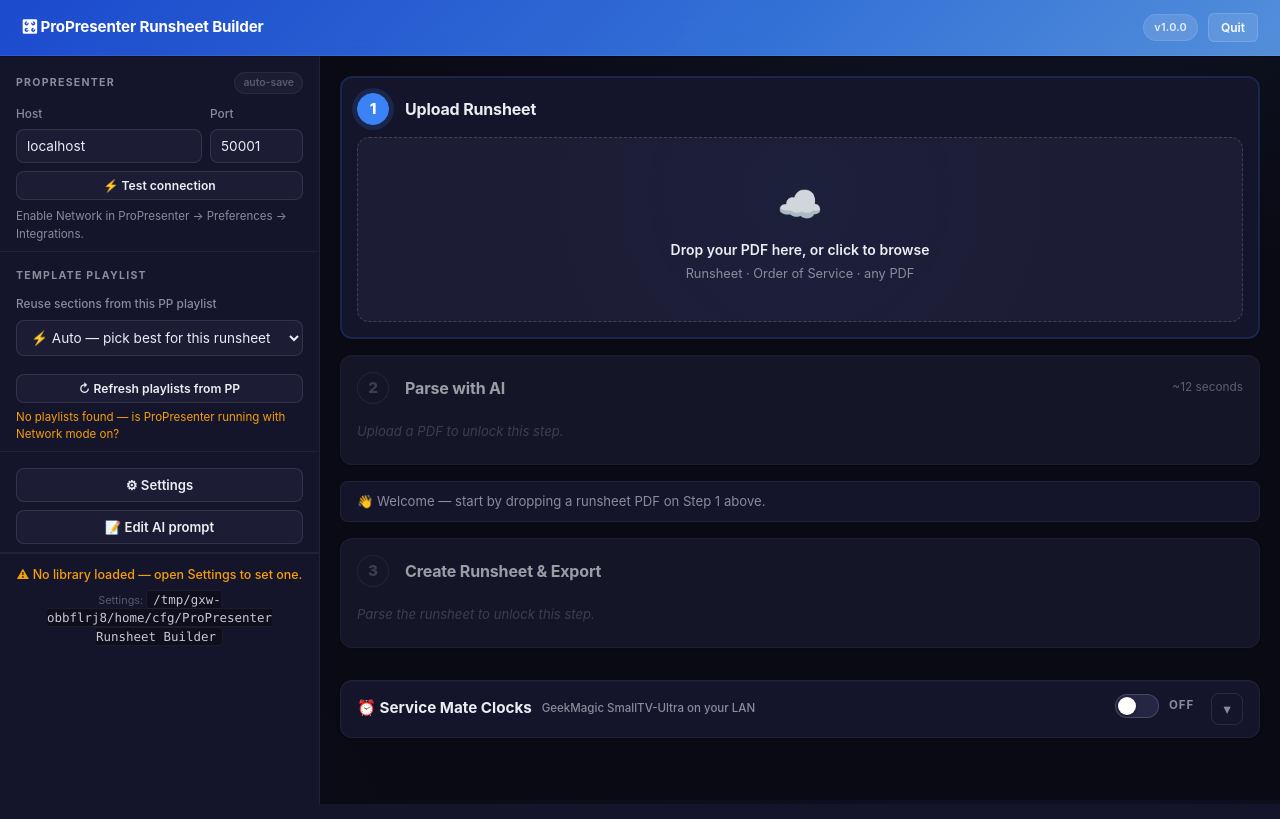
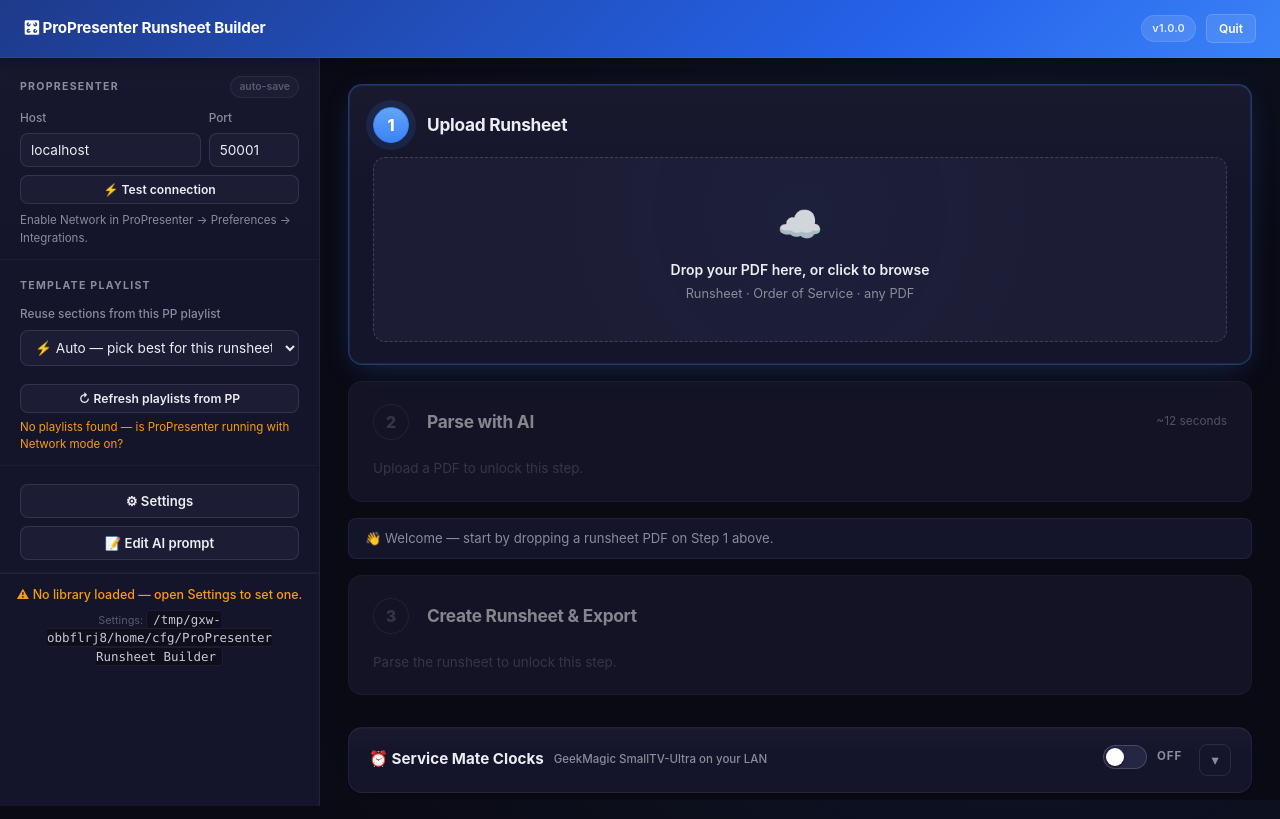
Before and after one commit to jimhoggey/Runsheetpilot, a Flask app: page / in a window 1280 px wide. Run offline with Flask 3, Linux system fonts and the light colour scheme; data that the repository does not hold is empty.

Commit message:
UI polish: "items" not "songs", auto-default, softer modern surfaces
Three small fixes after live-testing the redesign:

1. **"songs" → "items"** in the library status copy. PP's library can
   hold media, presentations, video clips, scripture decks — calling a
   user's 3 scripture decks "3 songs loaded" is misleading. Updated the
   sidebar footer ("♪ N items loaded from PP"), the in-modal status,
   and the Re-scan toast.

2. **Library source default → "auto"** instead of "disk" so the
   Settings → Library radio defaults to "Auto (recommended)" for
   first-time users. The HTML already had `checked` on Auto; the bug
   was that settings.py's default of "disk" overrode it on first save.

3. **Modernised surfaces** — softer cards, more breathing room, refined
   step badges:
   • Cards get a subtle top-to-fade gradient + 14 px radius, 20-22 px
     padding (was hard borders + 16 px).
   • Active step badge gains a 2.4 s breathing-glow pulse animation
     (subtle — 5 px → 9 px halo).
   • Active step card itself glows with a soft blue drop-shadow.
   • Complete badge gradient-fills green (instead of flat) with a
     larger ✓ glyph.
   • Cards lift 1 px on hover with a richer shadow.
   • Header gradient is cleaner (#1e3a8a → #2563eb → #3b82f6) without
     the busy backdrop-filter blur.
   • Sidebar dividers softened to rgba(255,255,255,0.04) (was hard
     1 px var(--border)); subtle gradient at the top of the column.
   • Radio rows in Settings are now pill-shaped, hover-aware, with
     the selected row lit up in --acc-soft (uses :has() — modern
     evergreen browsers only).
   • Service Mate header gets a 3 px left accent stripe when enabled,
     transparent stripe when disabled — gives the off/on state a
     visual difference even before the body opens.
   • Main panel max-width 1100 px so the line length stays comfortable
     on big monitors.

Numbered step badges + the locked → active → complete → busy
animations are unchanged — the user specifically asked to keep those.

Tests still 121/121.

```diff
--- a/propresenterrunsheet/settings.py
+++ b/propresenterrunsheet/settings.py
@@ -27,7 +27,11 @@ def _default_settings() -> dict:
         "library_dir":   lib_dirs[0] if lib_dirs else "",
         "export_dir":    str(Path.home() / "Desktop"),
         "threshold":     0.55,
-        "lib_source":    "disk",
+        # Library auto-load mode. "auto" tries PP REST first then falls back
+        # to disk — works for the most operators out of the box. Was "disk"
+        # before the UI redesign; switched to "auto" so the Settings modal
+        # radio defaults to the recommended option for first-time users.
+        "lib_source":    "auto",
         "create_timers": True,
         # User-customised AI prompt. Empty string = use built-in DEFAULT_PROMPT.
         "ai_prompt":     "",
--- a/static/app.css
+++ b/static/app.css
@@ -80,18 +80,16 @@ body {
 /* ─── header ───────────────────────────────────────────────────────────── */
 header {
   background:
-    linear-gradient(135deg, rgba(29,78,216,0.95), rgba(59,130,246,0.85) 60%, rgba(96,165,250,0.85));
-  padding: 13px 22px;
+    linear-gradient(135deg, #1e3a8a 0%, #2563eb 70%, #3b82f6 100%);
+  padding: 14px 24px;
   display: flex;
   align-items: center;
   justify-content: space-between;
   position: sticky;
   top: 0;
   z-index: 20;
-  backdrop-filter: saturate(140%) blur(10px);
-  -webkit-backdrop-filter: saturate(140%) blur(10px);
-  border-bottom: 1px solid rgba(255,255,255,0.08);
-  box-shadow: 0 1px 0 rgba(0,0,0,0.2);
+  border-bottom: 1px solid rgba(255,255,255,0.06);
+  box-shadow: 0 2px 12px rgba(0,0,0,0.30);
 }
 header h1 {
   font-size: 0.95rem;
@@ -147,16 +145,25 @@ aside {
 main {
   display: flex;
   flex-direction: column;
-  padding: var(--s-5);
-  gap: var(--s-4);
+  padding: 26px 28px;
+  gap: 16px;
   min-width: 0;
+  max-width: 1100px;        /* keep the line length comfortable on big screens */
+  margin: 0 auto;
+  width: 100%;
 }
 
 /* ─── sidebar sections ─────────────────────────────────────────────────── */
+aside {
+  background:
+    linear-gradient(180deg, rgba(255,255,255,0.012), transparent 200px),
+    var(--panel);
+}
 .sidebar-section {
-  padding: var(--s-4) var(--s-4) var(--s-2);
-  border-bottom: 1px solid var(--border);
+  padding: 18px 20px 12px;
+  border-bottom: 1px solid rgba(255,255,255,0.04);
 }
+.sidebar-section:last-of-type { border-bottom: none; }
 .sec-title {
   font-size: 0.66rem;
   font-weight: 700;
@@ -314,10 +321,12 @@ input[type="checkbox"] {
 
 /* ─── cards ────────────────────────────────────────────────────────────── */
 .card {
-  background: var(--panel);
+  background:
+    linear-gradient(180deg, rgba(255,255,255,0.02), transparent 40%),
+    var(--panel);
   border: 1px solid var(--border);
-  border-radius: var(--r-3);
-  padding: var(--s-4);
+  border-radius: 14px;
+  padding: 20px;
   box-shadow: 0 1px 0 rgba(255,255,255,0.025) inset, var(--sh-1);
 }
 .card-title {
@@ -563,37 +572,45 @@ button:focus-visible, .quit-btn:focus-visible {
 
 /* ─── step cards — 1·2·3 main-panel flow ───────────────────────────────── */
 .step-card {
-  background: var(--panel);
+  background:
+    linear-gradient(180deg, rgba(255,255,255,0.022), transparent 35%),
+    var(--panel);
   border: 1px solid var(--border);
-  border-radius: var(--r-3);
-  padding: var(--s-4);
-  box-shadow: 0 1px 0 rgba(255,255,255,0.025) inset, var(--sh-1);
-  transition: border-color .2s, box-shadow .2s, opacity .2s;
+  border-radius: 14px;
+  padding: 22px 24px;
+  box-shadow: 0 1px 0 rgba(255,255,255,0.03) inset, var(--sh-1);
+  transition: border-color .25s, box-shadow .25s, opacity .25s,
+              transform .15s, background .25s;
   position: relative;
+}
+.step-card:not(.state-locked):hover {
+  transform: translateY(-1px);
+  box-shadow: 0 1px 0 rgba(255,255,255,0.03) inset, var(--sh-2);
 }
 .step-header {
   display: grid;
-  grid-template-columns: 36px 1fr auto;
-  gap: 12px;
+  grid-template-columns: 40px 1fr auto;
+  gap: 14px;
   align-items: center;
-  margin-bottom: var(--s-3);
+  margin-bottom: 14px;
 }
 .step-badge {
-  width: 32px; height: 32px;
+  width: 36px; height: 36px;
   border-radius: 50%;
   display: grid;
   place-items: center;
   font-weight: 800;
-  font-size: 0.95rem;
+  font-size: 1rem;
   background: var(--card);
   color: var(--dim);
   border: 1px solid var(--border-2);
-  transition: background .2s, color .2s, box-shadow .2s, border-color .2s;
+  transition: background .25s, color .25s, box-shadow .35s, border-color .25s;
+  position: relative;
 }
 .step-title {
   font-weight: 700;
-  font-size: 1rem;
-  letter-spacing: -0.01em;
+  font-size: 1.08rem;
+  letter-spacing: -0.015em;
 }
 .step-meta {
   font-size: 0.74rem;
@@ -601,51 +618,64 @@ button:focus-visible, .quit-btn:focus-visible {
 }
 .step-desc {
   color: var(--muted);
-  font-size: 0.84rem;
-  margin: 0 0 var(--s-3) 0;
-  line-height: 1.5;
+  font-size: 0.86rem;
+  margin: 0 0 14px 0;
+  line-height: 1.55;
 }
 .step-body { display: block; }
 .step-locked-msg {
   display: none;
   color: var(--dim);
-  font-size: 0.82rem;
-  font-style: italic;
-  padding: 6px 0;
+  font-size: 0.84rem;
+  padding: 4px 0 0 0;
 }
 
 /* Locked: grey badge, body hidden, lock message shown. */
 .step-card.state-locked {
-  opacity: 0.65;
+  opacity: 0.55;
   background: var(--card);
+  box-shadow: none;
 }
 .step-card.state-locked .step-body { display: none; }
 .step-card.state-locked .step-locked-msg { display: block; }
 
-/* Active: blue glowing badge, full body. */
+/* Active: blue glowing badge with a subtle pulse, full body, glowing card. */
 .step-card.state-active {
-  border-color: var(--acc-soft);
-  box-shadow: 0 0 0 1px var(--acc-soft) inset, var(--sh-1);
+  border-color: rgba(59,130,246,0.32);
+  box-shadow:
+    0 0 0 1px var(--acc-soft) inset,
+    0 8px 30px -10px rgba(59,130,246,0.35),
+    var(--sh-1);
 }
 .step-card.state-active .step-badge {
-  background: var(--acc);
+  background: linear-gradient(180deg, var(--acc-2), var(--acc));
   color: #fff;
   border-color: var(--acc);
   box-shadow: 0 0 0 5px var(--acc-soft);
+  animation: badge-pulse 2.4s ease-in-out infinite;
+}
+@keyframes badge-pulse {
+  0%, 100% { box-shadow: 0 0 0 5px rgba(59,130,246,0.18); }
+  50%      { box-shadow: 0 0 0 9px rgba(59,130,246,0.08); }
 }
 
 /* Complete: green check badge, body still interactive. */
+.step-card.state-complete {
+  border-color: rgba(34,197,94,0.20);
+}
 .step-card.state-complete .step-badge {
-  background: var(--grn);
+  background: linear-gradient(180deg, #34d399, var(--grn));
   color: #fff;
   border-color: var(--grn);
   position: relative;
+  box-shadow: 0 0 0 4px rgba(34,197,94,0.14);
 }
 .step-card.state-complete .step-badge .step-num { display: none; }
 .step-card.state-complete .step-badge::before {
   content: '✓';
-  font-size: 1.1rem;
+  font-size: 1.15rem;
   line-height: 1;
+  font-weight: 800;
 }
 
 /* Busy: badge spinner. */
@@ -680,8 +710,19 @@ button:focus-visible, .quit-btn:focus-visible {
   display: flex;
   align-items: center;
   justify-content: space-between;
-  padding: var(--s-3) var(--s-4);
+  padding: 16px 20px;
   gap: 12px;
+  cursor: default;
+}
+/* When SM is enabled but the body isn't shown yet, the header looks like
+   a banner instead of a chrome strip — subtle accent line on the left. */
+.sm-card:not(.sm-disabled) .sm-card-header {
+  border-left: 3px solid var(--acc);
+  padding-left: 17px;
+}
+.sm-card.sm-disabled .sm-card-header {
+  border-left: 3px solid transparent;
+  padding-left: 17px;
 }
 .sm-card-title {
   font-weight: 700;
@@ -850,11 +891,27 @@ button:focus-visible, .quit-btn:focus-visible {
 .radio-row label {
   display: flex;
   align-items: center;
-  gap: 8px;
-  font-size: 0.85rem;
+  gap: 10px;
+  font-size: 0.86rem;
   color: var(--text);
   cursor: pointer;
   margin: 0;
+  padding: 10px 12px;
+  border-radius: 10px;
+  border: 1px solid var(--border-2);
+  background: var(--card);
+  transition: background .15s, border-color .15s, color .15s;
+}
+.radio-row label:hover {
+  background: var(--card-2);
+  border-color: var(--border-3);
+}
+/* Lit-up selected row — uses :has() so the parent label reacts to the
+   inner radio's checked state without any JS. */
+.radio-row label:has(input:checked) {
+  background: var(--acc-soft);
+  border-color: rgba(59,130,246,0.40);
+  color: var(--acc-2);
 }
 .radio-row input[type="radio"] {
   width: auto;
--- a/static/app.js
+++ b/static/app.js
@@ -285,7 +285,9 @@ function setLibStatus(msg, cls) {
 
 // Update the always-visible sidebar footer pill with the current library
 // status. Orange warning when no library is loaded — beginners need to
-// know why songs aren't matching.
+// know why songs aren't matching. "items" not "songs": PP's library
+// can hold media, presentations, video clips, scripture decks — not
+// just sung worship.
 function setLibraryFooter(count, source) {
   const el = document.getElementById('library-footer-status');
   if (!el) return;
@@ -296,7 +298,7 @@ function setLibraryFooter(count, source) {
     const where = source === 'api'  ? 'from PP'
                 : source === 'disk' ? 'from disk'
                 : '';
-    el.textContent = `♪ ${count} song${count!==1?'s':''} loaded${where ? ' ' + where : ''}`;
+    el.textContent = `♪ ${count} item${count!==1?'s':''} loaded${where ? ' ' + where : ''}`;
     el.classList.remove('stat-warn');
   }
 }
@@ -315,8 +317,8 @@ async function loadLibraryAuto() {
     const res = await fetch('/api/library/auto?' + qs).then(r => r.json());
     libraryItems = res.items || [];
     setLibraryFooter(res.count || 0, res.source);
-    if (res.source === 'api')  setLibStatus(`${res.count} items loaded from ProPresenter`, 'stat-ok');
-    else if (res.source === 'disk') setLibStatus(`${res.count} items loaded from disk`, 'stat-ok');
+    if (res.source === 'api')  setLibStatus(`${res.count} item${res.count!==1?'s':''} loaded from ProPresenter`, 'stat-ok');
+    else if (res.source === 'disk') setLibStatus(`${res.count} item${res.count!==1?'s':''} loaded from disk`, 'stat-ok');
     else                            setLibStatus('No library found — check the path or start ProPresenter.', 'stat-err');
   } catch (e) {
     setLibraryFooter(0, 'none');
@@ -331,7 +333,7 @@ async function reloadLibraryAuto() {
   await loadLibraryAuto();
   const n = libraryItems.length;
   setStatus(n
-    ? `✓ Library re-scanned — ${n} song${n!==1?'s':''} loaded.`
+    ? `✓ Library re-scanned — ${n} item${n!==1?'s':''} loaded.`
     : '⚠ No library found — check the source / path in Settings.',
     n ? 'var(--grn)' : 'var(--org)');
 }
```
